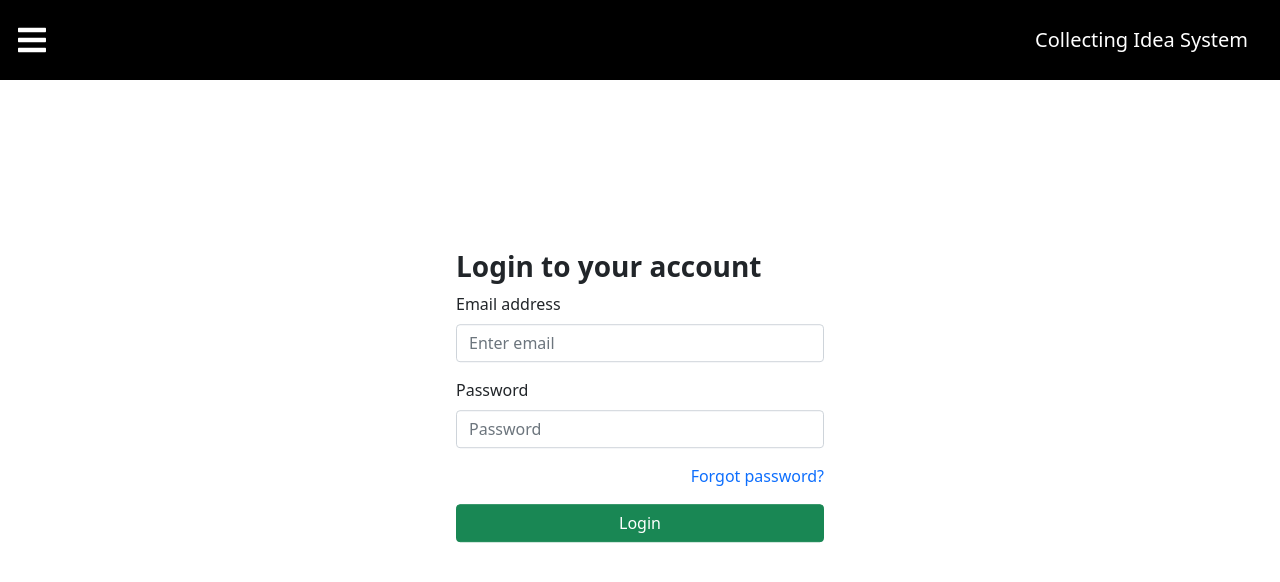
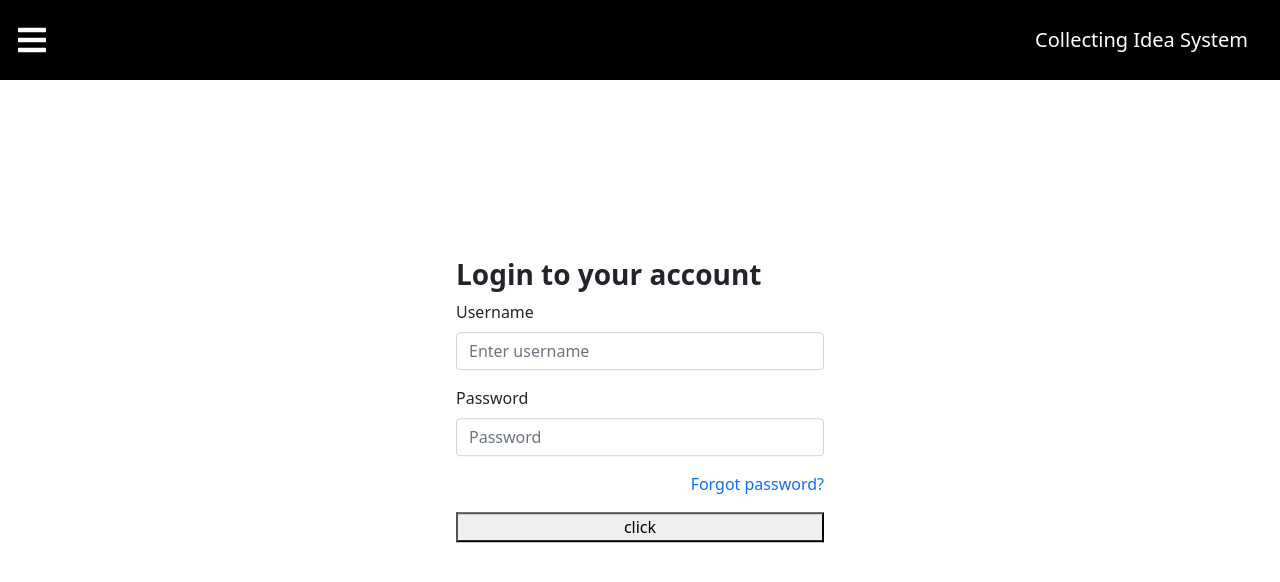
Before and after one commit to wrangzii/frontend-webproject, a React (Create React App) app: page / in a window 1280 px wide. Shown: the top 582 px of the page. Built offline with nearby package versions, Linux system fonts and the light colour scheme.

Commit message:
authentication token

```diff
--- a/package.json
+++ b/package.json
@@ -12,6 +12,7 @@
     "json-server": "^0.17.0",
     "react": "^17.0.2",
     "react-bootstrap": "^2.1.2",
+    "react-cookie": "^4.1.1",
     "react-dom": "^17.0.2",
     "react-icons": "^4.3.1",
     "react-router-dom": "^6.2.1",
--- a/src/components/Navbar.js
+++ b/src/components/Navbar.js
@@ -2,7 +2,7 @@ import React, { useState } from "react";
 import { Link } from "react-router-dom";
 import { FaBars } from "react-icons/fa";
 import { Sidebar } from "./Sidebar";
-import './Navbar.css';
+import './styles/Navbar.css';
 
 const Navbar = () => {
     const [sidebar, setSidebar] = useState(false)
--- a/src/components/Sidebar.js
+++ b/src/components/Sidebar.js
@@ -3,25 +3,30 @@ export const Sidebar = [
         title: 'Department',
         path: '/departments',
         className: 'nav-text text-white text-decoration-none',
+        icon: 'fa-solid fa-building'
     },
     {
         title: 'Users',
         path: '/users',
         className: 'nav-text text-white text-decoration-none',
+        icon: 'fa fas '
     },
     {
         title: 'Categories',
         path: '/categories',
         className: 'nav-text text-white text-decoration-none',
+        icon: 'fa fas '
     },
     {
         title: 'Academic-year',
         path: '/academic-year',
         className: 'nav-text text-white text-decoration-none',
+        icon: 'fa fas '
     },
     {
         title: 'Logout',
         path: '/',
         className: 'nav-text text-white text-decoration-none',
+        icon: 'fa fas '
     },
 ]
--- a/src/components/form/Login.js
+++ b/src/components/form/Login.js
@@ -1,30 +1,133 @@
 import React from "react";
 import Button from "./Button";
+import { Link } from 'react-router-dom';
+import Cookies from 'universal-cookie';
 
-import { Link } from 'react-router-dom';
+export default class Login extends React.Component {
+	constructor(props) {
+		super(props)
+		this.state = {
+			"username": "",
+			"password": ""
+		}
+	}
 
-const Login = () => {
-	const handleSubmit = e => e.preventDefault()
+	setParams = event => {
+		this.setState({ [event.target.name]: event.target.value })
+	}
 
+	login = () => {
+		var myHeaders = new Headers();
+		myHeaders.append("Content-Type", "application/json");
+		var raw = JSON.stringify({
+			"username": this.state.username,
+			"password": this.state.password
+		});
+		var requestOptions = {
+			method: 'POST',
+			headers: myHeaders,
+			body: raw,
+			redirect: 'follow'
+		};
+		fetch("http://localhost:8080/login", requestOptions)
+			.then(response => {
+				console.log(response);
+				if (response.ok) {
+					return response.json()
+				}
+
+				throw Error(response.status)
+			})
+			.then(result => {
+				console.log(result)
+				// localStorage.setItem("token", result.token)
+				Cookies.get('token')
+				alert("ok")
+			})
+			.catch(error => {
+				console.log('error', error)
+				alert("Wrong")
+			});
+	}
+
+	render() {
 		return (
 			<div className="authentication container">
-			<form className="px-3 mx-auto d-flex justify-content-center flex-column" onSubmit={handleSubmit}>
+				<form className="px-3 mx-auto d-flex justify-content-center flex-column" method="POST">
 					<h3><b>Login to your account</b></h3>
 					<div className="form-group mb-3">
-					<label htmlFor="email" className="mb-2">Email address</label>
-					<input type="email" className="form-control" placeholder="Enter email" onChange={e => this.email = e.target.value} />
+						<label htmlFor="username" className="mb-2">Username</label>
+						<input type="text" name="username" className="form-control" placeholder="Enter username" onChange={this.setParams} />
 					</div>
 					<div className="form-group mb-3">
 						<label htmlFor="password" className="mb-2">Password</label>
-					<input type="password" className="form-control" placeholder="Password" onChange={e => this.password = e.target.value} />
+						<input type="password" name="password" className="form-control" placeholder="Password" onChange={this.setParams} />
 					</div>
 					<div className="form-group mb-3 text-right">
 						<Link to="/forgot">Forgot password?</Link>
 					</div>
-				<Button value="Login" color="success" />
+					{/* <Button value="Login" color="success" /> */}
+					<button type="button" onClick={this.login}>click</button>
 				</form>
 			</div>
-	);
+		)
+	}
 }
 
-export default Login
+// const Login = () => {
+
+// 	// const login = () => {
+// 	// 	var myHeaders = new Headers();
+// 	// 	myHeaders.append("Content-Type", "application/json");
+// 	// 	var raw = JSON.stringify({
+// 	// 		"username": "wrangzii",
+// 	// 		"password": "12345678"
+// 	// 	});
+// 	// 	var requestOptions = {
+// 	// 		method: 'POST',
+// 	// 		headers: myHeaders,
+// 	// 		body: raw,
+// 	// 		redirect: 'follow'
+// 	// 	};
+// 	// 	fetch("http://localhost:8080/login", requestOptions)
+// 	// 		.then(response => {
+// 	// 			console.log(response);
+// 	// 			if (response.ok) {
+// 	// 				return response.json()
+// 	// 			}
+
+// 	// 			throw Error(response.status)
+// 	// 		})
+// 	// 		.then(result => {
+// 	// 			console.log(result)
+// 	// 			localStorage.setItem("token", result.token)
+// 	// 			alert("ok")
+// 	// 		})
+// 	// 		.catch(error => {
+// 	// 			console.log('error', error)
+// 	// 			alert("Wrong")
+// 	// 		});
+// 	// }
+
+// 	// return (
+// 	// 	<div className="authentication container">
+// 	// 		<form className="px-3 mx-auto d-flex justify-content-center flex-column" method="POST" onClick={login}>
+// 	// 			<h3><b>Login to your account</b></h3>
+// 	// 			<div className="form-group mb-3">
+// 	// 				<label htmlFor="email" className="mb-2">Email address</label>
+// 	// 				<input type="email" className="form-control" placeholder="Enter email" />
+// 	// 			</div>
+// 	// 			<div className="form-group mb-3">
+// 	// 				<label htmlFor="password" className="mb-2">Password</label>
+// 	// 				<input type="password" className="form-control" placeholder="Password" />
+// 	// 			</div>
+// 	// 			<div className="form-group mb-3 text-right">
+// 	// 				<Link to="/forgot">Forgot password?</Link>
+// 	// 			</div>
+// 	// 			<Button value="Login" color="success" />
+// 	// 		</form>
+// 	// 	</div>
+// 	// );
+// }
+
+// export default Login
```
Also changed, not shown: src/App.js (+4 -4 lines), src/components/categories/AddCate.js (renamed from src/components/category/AddCate.js), src/components/categories/EditCate.js (renamed from src/components/category/EditCate.js), src/components/categories/ListCate.js (renamed from src/components/category/ListCate.js), src/components/categories/ViewCate.js (renamed from src/components/category/ViewCate.js), src/components/styles/Navbar.css (renamed from src/components/Navbar.css), 1 other file (tests, documents, lock files or other folders). Lines whose indentation alone changed are shown as unchanged.
